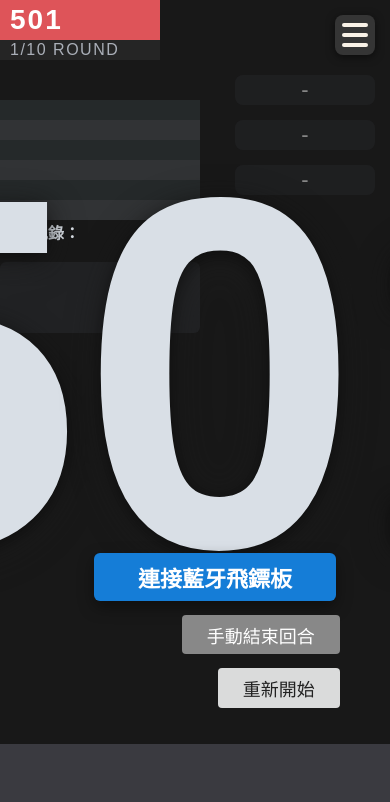
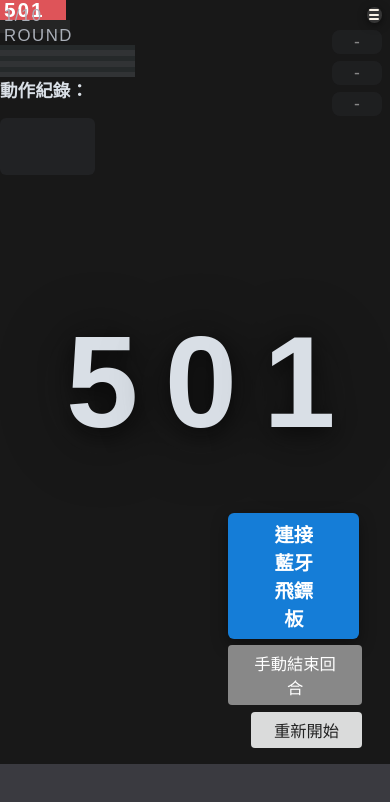
Before and after one commit to hnd94v2m/granboard2-app-by-JW, a React (Create React App) app: page / in a window 390 px wide. Shown: the top 802 px of the page. Built offline with nearby package versions, Linux system fonts and the light colour scheme.

Commit message:
Update App.tsx

```diff
--- a/src/App.tsx
+++ b/src/App.tsx
@@ -10,6 +10,7 @@ type Throw = {
   value: number;
   longName: string;
   segmentType: SegmentType;
+  id: SegmentID;
 };
 
 export default function App() {
@@ -42,15 +43,33 @@ export default function App() {
         return;
       }
 
-      let nextScore = score - segment.Value;
+      // fat bull: 任何 bull 訊號都算 50 分
+      let segType = segment.Type;
+      let segValue = segment.Value;
+      let segId = segment.ID;
+      if (segId === SegmentID.BULL || segId === SegmentID.DBL_BULL) {
+        segValue = 50;
+        segType = SegmentType.Other;
+      }
+
+      let nextScore = score - segValue;
+
+      // Master out 規則
+      const isMasterOut =
+        segType === SegmentType.Double ||
+        segType === SegmentType.Triple ||
+        segId === SegmentID.BULL ||
+        segId === SegmentID.DBL_BULL;
 
       if (
         nextScore < 0 ||
         nextScore === 1 ||
-        (nextScore === 0 && segment.Type !== SegmentType.Double)
+        (nextScore === 0 && !isMasterOut)
       ) {
         setLog(l => [
-          `爆鏢 BUST！（本回合所有分數作廢，分數回到${roundStartingScore}）`,
+          nextScore === 0 && !isMasterOut
+            ? "爆鏢 BUST！（須於雙倍、三倍、紅心結標，本回合分數作廢，分數回到" + roundStartingScore + "）"
+            : `爆鏢 BUST！（本回合所有分數作廢，分數回到${roundStartingScore}）`,
           ...l
         ]);
         setScore(roundStartingScore);
@@ -64,13 +83,14 @@ export default function App() {
         const newThrows = [
           ...t,
           {
-            value: segment.Value,
+            value: segValue,
             longName: segment.LongName,
-            segmentType: segment.Type,
+            segmentType: segType,
+            id: segId,
           }
         ];
         setLog(l => [
-          `命中 ${segment.LongName}（分值${segment.Value}），剩餘：${nextScore}`,
+          `命中 ${segment.LongName}（分值${segValue}），剩餘：${nextScore}`,
           ...l
         ]);
         if (nextScore === 0 || newThrows.length >= 3) {
@@ -83,7 +103,7 @@ export default function App() {
           setRound(r => Math.min(r + 1, TOTAL_ROUNDS));
           setLog(l => [
             nextScore === 0
-              ? "恭喜結束遊戲！（最後一鏢必須雙倍區）"
+              ? "恭喜結束遊戲！（最後一鏢必須雙倍、三倍或紅心區）"
               : "本回合結束（3鏢）",
             ...l
           ]);
@@ -136,7 +156,7 @@ export default function App() {
     }
   };
 
-  // 色系設定
+  // 色系
   const RED = "#C62F33";
   const BANNER_RED = "#DE5459";
   const ROUND_GRAY = "#252525";
@@ -144,9 +164,8 @@ export default function App() {
   const MENU_BTN_GRAY = "#353535";
   const WHITE = "#FAF3E8";
   const CURRENT_SCORE = "#D9DFE6";
-  const SCORE_SHADOW = "0 4px 24px #000a, 0 8px 40px #4444";
+  const SCORE_SHADOW = "0 4px 48px #000a, 0 8px 80px #4444, 0 1.5vw 5vw #0007";
 
-  // 分數每字分開
   const scoreStr = String(score).split("");
 
   return (
@@ -154,69 +173,66 @@ export default function App() {
       style={{
         background: BG_DARK,
         minHeight: "100vh",
+        width: "100vw",
         position: "relative",
         margin: 0,
         padding: 0,
+        fontFamily: "sans-serif",
         boxSizing: "border-box",
-        fontFamily: "sans-serif",
-        width: "100vw",
         overflowX: "hidden"
       }}
     >
-      {/* 左上角 501 比賽名稱 */}
+      {/* 上方左列 */}
+      <section style={{
+        position: "fixed",
+        top: 0, left: 0,
+        zIndex: 30,
+        display: "flex",
+        flexDirection: "column",
+        alignItems: "flex-start",
+        gap: 0
+      }}>
         <div style={{
-        position: "fixed",
-        top: 0,
-        left: 0,
-        width: 160,
-        height: 40,
+          width: "min(17vw,160px)",
+          height: "min(5vw,40px)",
           background: BANNER_RED,
           display: "flex",
           alignItems: "center",
-        paddingLeft: 10,
-        paddingTop: 5,
-        paddingBottom: 5,
-        zIndex: 20,
+          paddingLeft: "1vw",
+          paddingTop: "0.5vw",
+          paddingBottom: "0.5vw",
           color: "#fff",
-        fontSize: 28,
+          fontSize: "clamp(1.3rem,3vw,2rem)",
           fontWeight: 600,
           letterSpacing: "2px",
           boxSizing: "border-box"
         }}>
           501
         </div>
-      {/* 下方 ROUND */}
         <div style={{
-        position: "fixed",
-        top: 40,
-        left: 0,
-        width: 160,
-        height: 20,
+          width: "min(17vw,160px)",
+          height: "min(3vw,20px)",
           background: ROUND_GRAY,
           color: "#AAAFB8",
           display: "flex",
           alignItems: "center",
-        fontSize: 16,
-        boxSizing: "border-box",
-        paddingLeft: 10,
-        paddingTop: 2,
-        paddingBottom: 2,
+          fontSize: "clamp(1.05rem,2vw,1.2rem)",
+          paddingLeft: "1vw",
+          paddingTop: "0.25vw",
+          paddingBottom: "0.25vw",
           fontWeight: 500,
           letterSpacing: "1.5px"
         }}>
           {round}/{TOTAL_ROUNDS} ROUND
         </div>
-      {/* 歷史回合總分表 */}
+        <div style={{ height: "min(3vw,20px)" }}></div>
+        {/* 歷史分數 + 動作紀錄區 */}
         <div style={{
-        position: "fixed",
-        top: 60 + 20,
-        left: 0,
-        marginTop: 20,
-        width: 200,
-        height: 120,
+          width: "min(19vw,200px)",
+          minWidth: 135,
+          height: "min(12vw,120px)",
           display: "flex",
-        flexDirection: "column",
-        boxSizing: "border-box"
+          flexDirection: "column"
         }}>
           {[...Array(HISTORY_ROWS)].map((_, idx) => {
             const i = HISTORY_ROWS - idx - 1;
@@ -228,32 +244,33 @@ export default function App() {
                 style={{
                   display: "flex",
                   flexDirection: "row",
-                width: 200,
-                height: 20,
-                background: idx % 2 === 0 ? "#25292A" : "#313335"
+                  width: "100%",
+                  background: idx % 2 === 0 ? "#25292A" : "#313335",
+                  height: "16.5%",
+                  alignItems: "center"
                 }}
               >
                 <div style={{
-                width: 80,
+                  width: "40%",
                   textAlign: "right",
-                fontSize: 18,
+                  fontSize: "clamp(1.01rem,1.9vw,1.2rem)",
                   color: "#BBBFCC",
-                paddingRight: 20,
-                paddingTop: 15,
-                paddingBottom: 15,
+                  paddingRight: "min(2vw,20px)",
+                  paddingTop: "0.7vw",
+                  paddingBottom: "0.7vw",
                   boxSizing: "border-box"
                 }}>
                   {roundNum ? `R${roundNum}` : ""}
                 </div>
                 <div style={{
-                width: 120,
+                  width: "60%",
                   textAlign: "right",
-                fontSize: 22,
+                  fontSize: "clamp(1.2rem,2vw,1.38rem)",
                   color: "#fff",
-                paddingRight: 20,
-                paddingTop: 15,
-                paddingBottom: 15,
+                  paddingRight: "min(2vw,20px)",
                   fontVariantNumeric: "tabular-nums",
+                  paddingTop: "0.7vw",
+                  paddingBottom: "0.7vw",
                   boxSizing: "border-box"
                 }}>
                   {scoreVal !== "" ? scoreVal : ""}
@@ -261,90 +278,81 @@ export default function App() {
               </div>
             )
           })}
-        {/* 動作紀錄（此處加 20px 空隙） */}
-        <div style={{ height: 20 }}></div>
-        <div style={{
-          width: 200,
-          position: "relative",
-          bottom: 0
-        }}>
+          {/* 動作紀錄 */}
+          <div style={{ height: "min(2vw,20px)" }}></div>
+          <div>
             <h3 style={{
               color: "#D9DFE6",
               fontWeight: 600,
-            fontSize: 16,
+              fontSize: "clamp(1.1rem,1.4vw,1.18rem)",
               marginBottom: 4,
               marginTop: 0
             }}>動作紀錄：</h3>
             <ol style={{
-            fontSize: "1.1em",
+              fontSize: "clamp(0.95rem,1.14vw,1.07rem)",
               background: "#212224",
-            padding: "1em",
+              padding: "0.7em",
               borderRadius: 6,
-            maxHeight: 110,
+              maxHeight: "10vw",
               overflowY: "auto",
               minHeight: 36,
               color: "#DDD",
-            marginBottom: 0
+              marginBottom: 0,
+              width: "min(19vw,200px)"
             }}>
               {log.slice(0, 7).map((line, i) => <li key={i}>{line}</li>)}
             </ol>
           </div>
         </div>
+      </section>
 
-      {/* 右上角選單按鈕 */}
+      {/* 右上角選單 */}
       <div style={{
         position: "fixed",
-        top: 15,
-        right: 15,
-        width: 40,
-        height: 40,
+        top: "min(15px,1.8vw)",
+        right: "min(15px,2vw)",
+        width: "min(40px,4vw)", height: "min(40px,4vw)",
         zIndex: 100
       }}>
         <div style={{
           background: MENU_BTN_GRAY,
           borderRadius: 8,
-          width: 40,
-          height: 40,
-          display: "flex",
-          flexDirection: "column",
-          alignItems: "center",
-          justifyContent: "center",
+          width: "100%", height: "100%",
+          display: "flex", flexDirection: "column", alignItems: "center", justifyContent: "center",
           boxShadow: "0 2px 9px #0008"
         }}>
           {[0, 1, 2].map(i => (
             <div key={i}
               style={{
-                width: 26,
-                height: 4,
+                width: "65%", height: "13%",
                 borderRadius: 2,
                 background: WHITE,
-                marginTop: i === 0 ? 0 : 6
+                marginTop: i === 0 ? 0 : "15%"
               }}>
             </div>
           ))}
         </div>
       </div>
-      {/* 三鏢分數區（選單下方） */}
+      {/* 右側三鏢分數區 */}
       <div style={{
         position: "fixed",
-        top: 75,
-        right: 15,
-        width: 140,
-        display: "flex",
-        flexDirection: "column",
-        gap: 15
+        top: "calc(min(15px,1.8vw) + min(40px,4vw) + min(20px,2vw))",
+        right: "min(15px,2vw)",
+        width: "min(140px,13vw)",
+        display: "flex", flexDirection: "column",
+        gap: "min(16px,1.8vw)"
       }}>
         {[0, 1, 2].map(i => (
           <div key={i}
             style={{
-              width: 140,
-              height: 30,
+              width: "100%",
+              height: "clamp(24px,2.9vw,30px)",
               background: "#27282B",
               color: "#fff",
               display: "flex",
               alignItems: "center",
               justifyContent: "center",
-              fontSize: 22,
+              fontSize: "clamp(1.1rem,1.9vw,1.28rem)",
               borderRadius: 8,
               opacity: roundThrows[i] !== undefined ? 1 : 0.48
             }}
@@ -362,35 +370,35 @@ export default function App() {
         bottom: 0,
         width: "100vw",
         left: 0,
-        height: 100,
+        height: "clamp(80px,9vw,100px)",
         background: "#3A3A40",
         zIndex: 20
       }}></div>
 
-      {/* 右下角控制按鈕區 */}
+      {/* 右下角控制區 */}
       <div style={{
         position: "fixed",
-        right: 32,
-        bottom: 136,
-        width: 350,
-        minWidth: 250,
+        right: "min(32px,3vw)",
+        bottom: "clamp(96px,11vw,136px)",
+        width: "min(350px,38vw)",
+        minWidth: 150,
         zIndex: 60,
         display: "flex",
         flexDirection: "column",
         alignItems: "flex-end",
-        gap: 18
+        gap: "min(18px,2vw)"
       }}>
         <div style={{
           display: "flex",
           flexDirection: "column",
           alignItems: "flex-end",
-          gap: 14
+          gap: "min(14px,1.6vw)"
         }}>
           <button onClick={handleConnect} disabled={!!granboard || connecting}
             style={{
               background: "#157DD7",
               color: "#FFF",
-              fontSize: 22,
+              fontSize: "clamp(1.2rem,1.88vw,1.45rem)",
               fontWeight: 600,
               padding: "0.35em 2em",
               border: "none",
@@ -408,7 +416,7 @@ export default function App() {
             style={{
               background: "#888",
               color: "#FFF",
-              fontSize: 18,
+              fontSize: "clamp(1.02rem,1.56vw,1.25rem)",
               fontWeight: 500,
               padding: "0.38em 1.4em",
               border: "none",
@@ -421,7 +429,7 @@ export default function App() {
             style={{
               background: "#dadbdb",
               color: "#222",
-              fontSize: 18,
+              fontSize: "clamp(1.02rem,1.56vw,1.25rem)",
               fontWeight: 500,
               padding: "0.38em 1.4em",
               border: "none",
@@ -435,7 +443,7 @@ export default function App() {
           <div style={{
             color: "red",
             fontWeight: 600,
-            fontSize: 18,
+            fontSize: "clamp(1.11rem,1.58vw,1.21rem)",
             marginTop: 5,
             marginRight: 2
           }}>
@@ -444,14 +452,14 @@ export default function App() {
         )}
       </div>
 
-      {/* 分數大字置中，每個數字有間距 */}
+      {/* 分數大字置中，RWD vw 單位，每個字 flex-row 有空隙 */}
       <div
         style={{
           position: "absolute",
           left: 0,
+          right: 0,
           top: 0,
-          right: 0,
-          bottom: 100,
+          bottom: "clamp(80px,9vw,100px)",
           display: "flex",
           alignItems: "center",
           justifyContent: "center",
@@ -462,7 +470,7 @@ export default function App() {
         <div style={{
           display: "flex",
           flexDirection: "row",
-          gap: 50,
+          gap: "clamp(38px,4vw,50px)",
           alignItems: "center",
           justifyContent: "center"
         }}>
@@ -470,11 +478,11 @@ export default function App() {
             <span key={idx}
               style={{
                 color: CURRENT_SCORE,
-                fontSize: 500,
+                fontSize: "clamp(130px,28vw,500px)",
                 fontWeight: 800,
-                lineHeight: "1.05",
+                lineHeight: 1,
                 textShadow: SCORE_SHADOW,
-                letterSpacing: "-0.1em",
+                letterSpacing: "-0.09em",
                 textAlign: "center",
                 fontFamily: "inherit"
               }}>
@@ -483,6 +491,28 @@ export default function App() {
           ))}
         </div>
       </div>
+
+      {/* media query 的 RWD style（針對手機直式） */}
+      <style>
+        {`
+        @media (max-width: 600px) {
+          div[style*="minHeight: 100vh"] {
+            font-size: 14px !important;
+          }
+          div[style*="分數大字置中"] span {
+            font-size: 18vw !important;
+          }
+          section {
+            width: 98vw !important;
+            min-width: 0 !important;
+          }
+          div[style*="minWidth: 135"] {
+            width: 96vw !important;
+            min-width: 0 !important;
+          }
+        }
+      `}
+      </style>
     </div>
   );
 }
```
Lines whose indentation alone changed are shown as unchanged.
